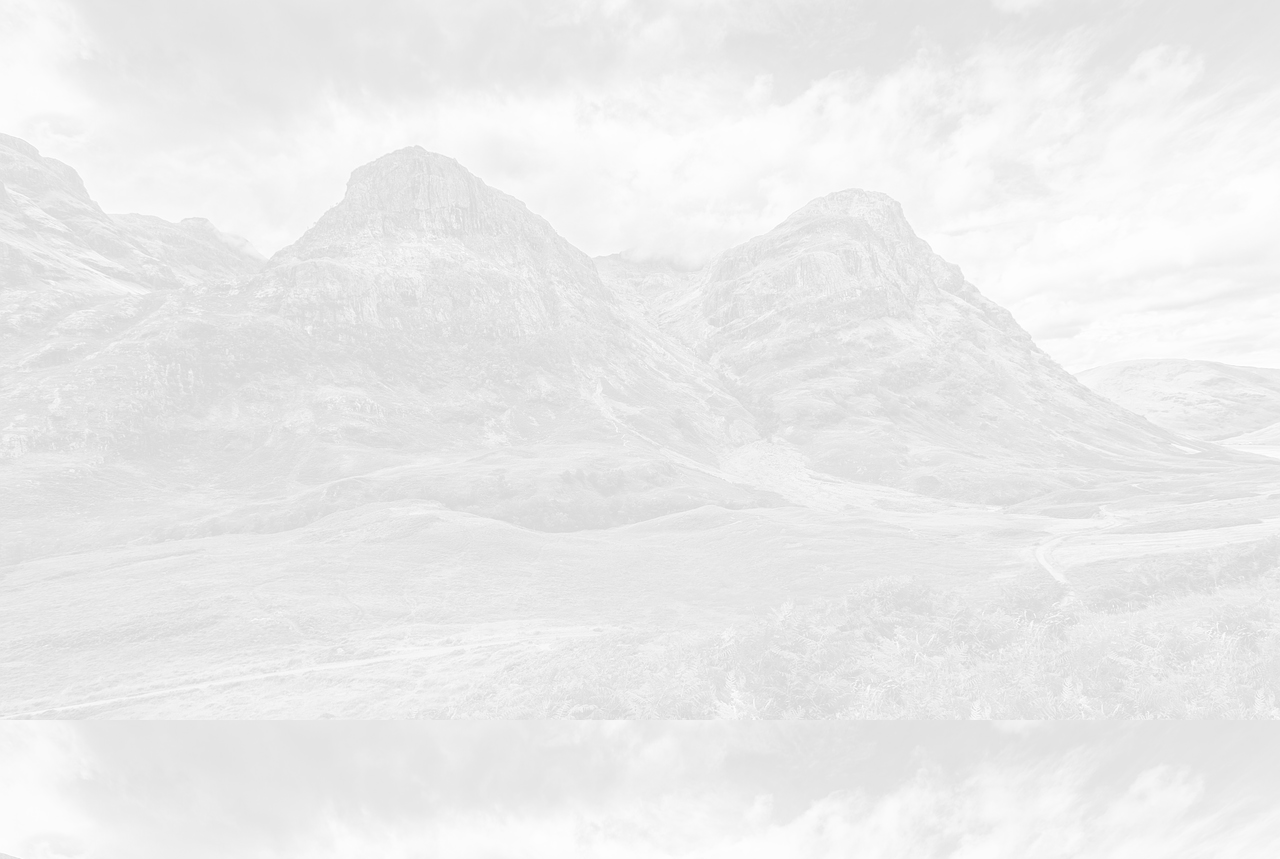
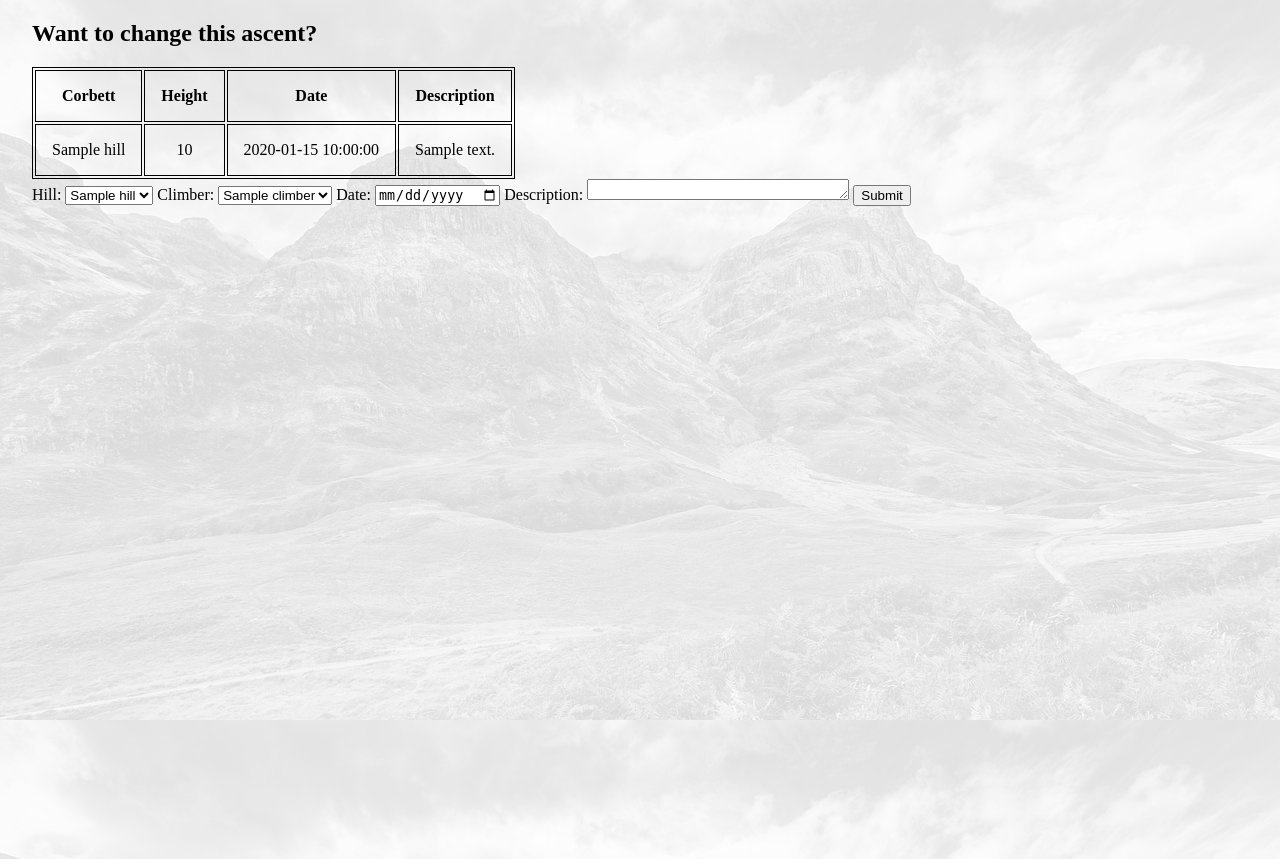
Before and after one commit to stustr/climber_app, a Flask app: template templates/ascents/edit.html in a window 1280 px wide; the page is wider, and only the part inside the window is pictured. Shown: the part 50-909 px from the top of that part. Run offline with Flask 2, Linux system fonts and the light colour scheme; the template is opened without the code that fills it: most values are stand-ins (such as "Sample title", 1, 10 or a date in 2020); parts of the project's set-up code (start-up, migrations or seed data) failed here and were passed over.

```diff
--- a/contollers/climbers_controller.py
+++ b/contollers/climbers_controller.py
@@ -3,6 +3,7 @@ from flask import Blueprint, redirect, render_template, request
 from models.climber import Climber
 import repositories.climber_repository as climber_repo
 import repositories.ascent_repository as ascent_repo
+import repositories.hill_repository as hill_repo
 
 climbers_blueprint = Blueprint("climbers", __name__)
 
@@ -56,4 +57,6 @@ def delete_climber(id):
 def show_climber(id):
     climber = climber_repo.select(id)
     ascents = ascent_repo.select_all()
-    return render_template("/climbers/show.html", climber=climber, ascents=ascents)
+    climbs = ascent_repo.climbers_climbs(id)
+    hills = hill_repo.select_all()
+    return render_template("/climbers/show.html", climber=climber, ascents=ascents, climbs=climbs, hills=hills)
--- a/repositories/climber_repository.py
+++ b/repositories/climber_repository.py
@@ -49,3 +49,6 @@ def delete(id):
 def delete_all():
     sql = "DELETE FROM climbers"
     run_sql(sql)
+
+
+def total_climbing_height(id):
--- a/templates/ascents/edit.html
+++ b/templates/ascents/edit.html
@@ -1 +1,42 @@
 {% extends 'base.html' %}
+{% block main %}
+<section class="ascent-update-form">
+    <h2>Want to change this ascent?</h2>
+    <table>
+        <tr>
+          <th>Corbett</th>
+          <th>Height</th>
+          <th>Date</th>
+          <th>Description</th>
+        </tr>
+        <tr>
+          <td>{{ ascent.hill.name }}</td>
+          <td>{{ ascent.hill.height }}</td>
+          <td>{{ ascent.date }}</td>
+          <td>{{ ascent.description }}</td>
+        </tr>
+      </table>
+    <form action="/ascents"/{{ascent.id}} method="POST">
+      <label for="hill">Hill: </label
+      ><select name="hill_id" id="hill">
+        {% for hill in hills %}
+        <option value="{{ hill.id }}">{{ hill.name }}</option>
+        {% endfor %}
+      </select>
+      <label for="climber">Climber: </label
+      ><select name="climber_id" id="climber">
+        {% for climber in climbers %}
+        <option value="{{ climber.id }}">{{ climber.name }}</option>
+        {% endfor %}
+      </select>
+      <label for="date"
+        >Date: <input type="date" name="date" id="date-input-ascent"
+      /></label>
+      <label for="description"
+        >Description:
+        <textarea name="description" id="description-input-ascent" cols="30" rows="1"></textarea>
+        </label>
+      <input type="submit" />
+    </form>
+  </section>
+  {% endblock main %}
--- a/templates/ascents/index.html
+++ b/templates/ascents/index.html
@@ -8,8 +8,8 @@
   </tr>
   {% for ascent in ascents %}
   <tr>
-    <td><a href="/ascents/{{ascent.id}}">{{ ascent.hill }}</a></td>
-    <td>{{ ascent.climber }}</td>
+    <td><a href="/ascents/{{ascent.id}}">{{ ascent.hill.name }}</a></td>
+    <td>{{ ascent.climber.name }}</td>
     <td>{{ ascent.date }}</td>
   </tr>
   {% endfor %}
--- a/templates/ascents/new.html
+++ b/templates/ascents/new.html
@@ -1,5 +1,5 @@
 {% extends 'base.html' %} {% block main %}
-<section class="ascent-form">
+<section class="ascent-new-form">
   <h2>Ready to log a new ascent?</h2>
   <form action="/ascents" method="POST">
     <label for="hill">Hill: </label
```
Also changed, not shown: console.py (+13 -4 lines), repositories/ascent_repository.py (+16 -0 lines), templates/climbers/show.html (+10 -5 lines).
